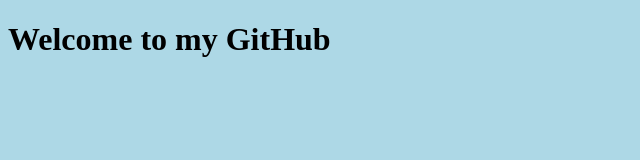
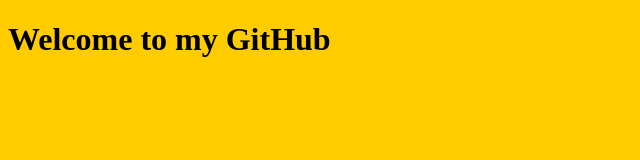
Before and after one commit to Sanskruti-1508/angular_1, a plain HTML site: page index.html in a window 1280 px wide. Shown: the whole page, without its empty margins (0-640 px from the left). Drawn offline with Linux system fonts and the light colour scheme.

Commit message:
Update index.html

```diff
--- a/index.html
+++ b/index.html
@@ -6,11 +6,11 @@
 </head>
     <style>
     body {
-      background-color: lightblue; /* You can change this to any color */
-    }
+      background-color: rgb(255, 204, 0);
+         }
     </style>
   <body>
-    <h1>Welcome to my GitHub </h1>
+    <h1><b></b>Welcome to my GitHub</b></h1>
 
 </body>
 </html>
```
